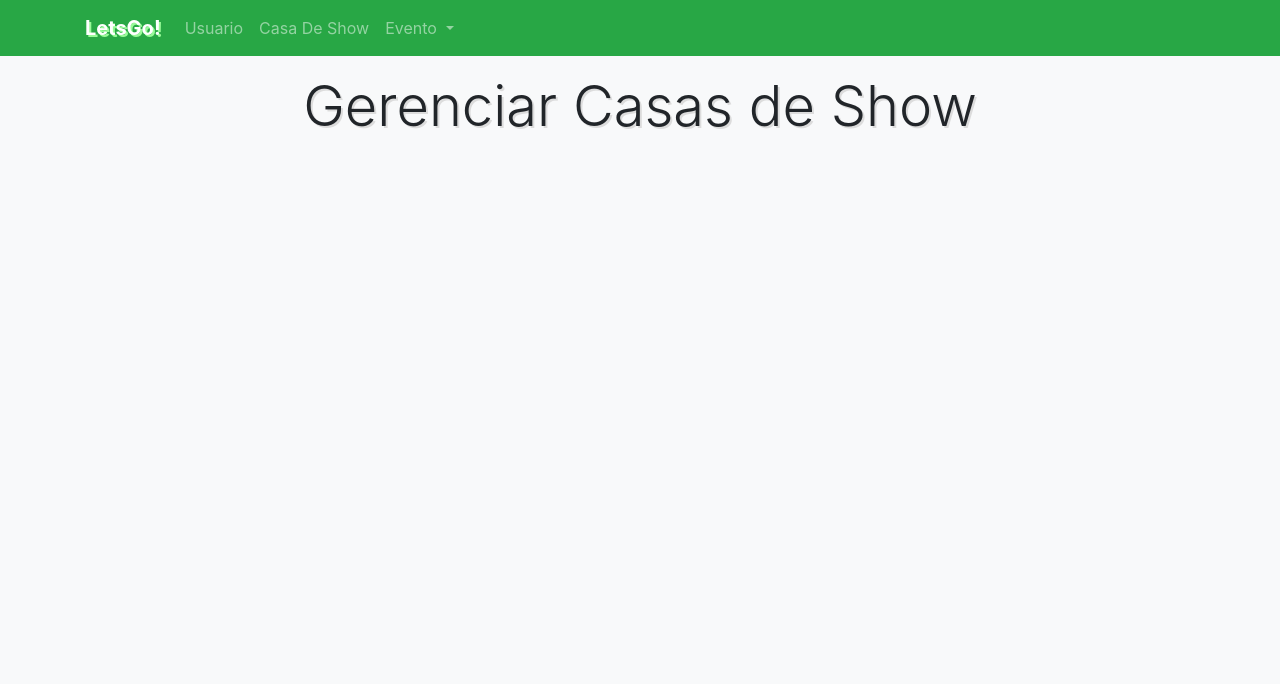
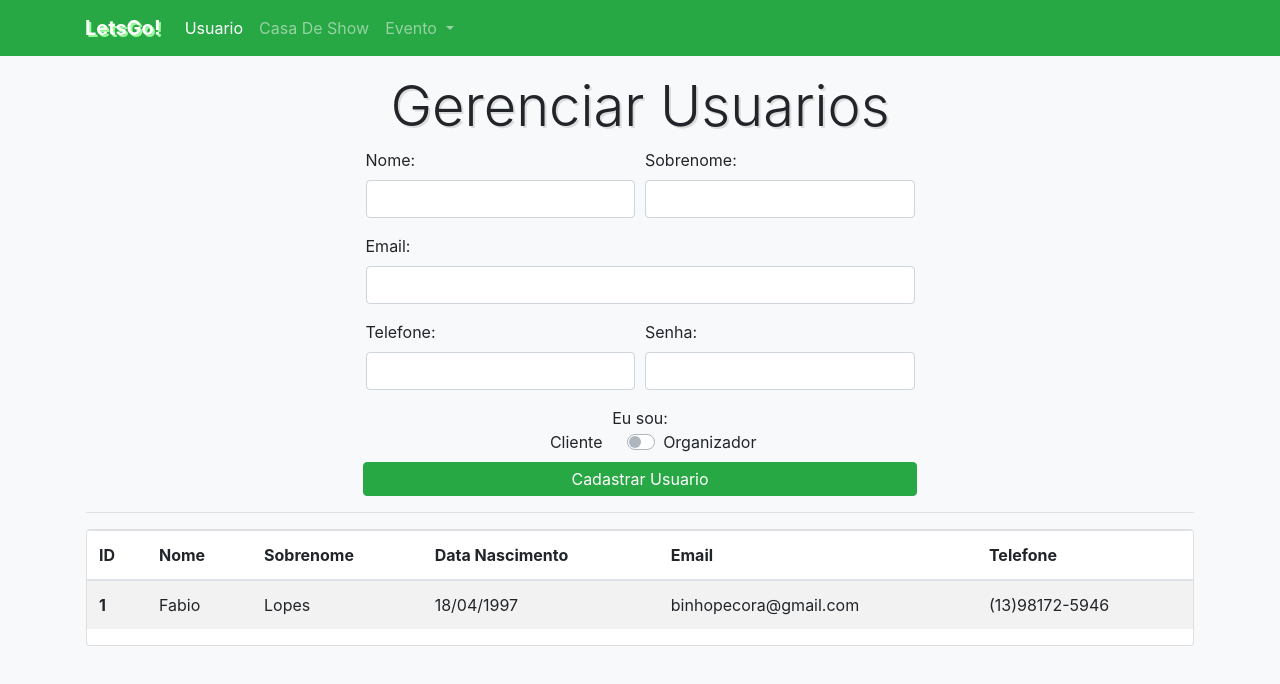
Before and after one commit to Plops013/LetsGoAngularFrontEnd, an Angular app: page /usuario/cadastrar in a window 1280 px wide. Shown: the top 684 px of the page. Built offline with nearby package versions, Linux system fonts and the light colour scheme.

Commit message:
Pequenas atts

```diff
--- a/src/app/app.module.ts
+++ b/src/app/app.module.ts
@@ -1,3 +1,4 @@
+import { UsuarioModule } from './usuario/usuario.module';
 import { EventoModule } from './evento/evento.module';
 import { FormsModule } from '@angular/forms';
 import { BrowserModule } from '@angular/platform-browser';
@@ -18,7 +19,8 @@ import { NavbarComponent } from './shared/navbar/navbar.component';
     BrowserModule,
     AppRoutingModule,
     FormsModule,
-    EventoModule
+    EventoModule,
+    UsuarioModule
   ],
   providers: [],
   bootstrap: [AppComponent]
--- a/src/app/shared/navbar/navbar.component.html
+++ b/src/app/shared/navbar/navbar.component.html
@@ -9,7 +9,7 @@
     <div class="collapse navbar-collapse" id="navbarSupportedContent">
       <ul class="navbar-nav mr-auto">
         <li class="nav-item">
-          <a class="nav-link" href="#"  routerLinkActive="active">Usuario</a>
+          <a class="nav-link" href="#" routerLink="/usuario/cadastrar"  routerLinkActive="active">Usuario</a>
         </li>
         <li class="nav-item">
           <a class="nav-link" href="#" routerLink="/casadeshow/cadastrar"  routerLinkActive="active">Casa De Show</a>
--- a/src/app/usuario/cadastrar/cadastrar.component.html
+++ b/src/app/usuario/cadastrar/cadastrar.component.html
@@ -1,8 +1,67 @@
 <div class="card bg-light border-light">
-  <h1 class="display-4 text-center" style="text-shadow: 2px 2px gainsboro;">Gerenciar Casas de Show</h1>
+  <h1 class="display-4 text-center" style="text-shadow: 2px 2px gainsboro;">Gerenciar Usuarios</h1>
   <form (ngSubmit)="onSubmit()">
-    <div class="form-row">
-      <div class="form-group"></div>
+    <div class="form-row justify-content-center">
+      <div class="form-group col-lg-3">
+        <label>Nome:</label>
+        <input class="form-control" type="text" [(ngModel)]="usuario.nome" name="nome" />
+      </div>
+      <div class="form-group col-lg-3">
+        <label>Sobrenome:</label>
+        <input class="form-control" type="text" name="sobrenome" [(ngModel)]="usuario.sobrenome" />
+      </div>
     </div>
+    <div class="form-row justify-content-center">
+      <div class="form-group col-lg-6">
+        <label>Email:</label>
+        <input class="form-control" type="email" name="email" [(ngModel)]="usuario.email" />
+      </div>
+    </div>
+    <div class="form-row justify-content-center">
+      <div class="form-group col-lg-3">
+        <label>Telefone:</label>
+        <input class="form-control" type="text" name="telefone" [(ngModel)]="usuario.telefone" />
+      </div>
+      <div class="form-group col-lg-3">
+        <label>Senha:</label>
+        <input class="form-control" type="password" name="senha" [(ngModel)]="usuario.senha" />
+      </div>
+    </div>
+    <p class="text-center mb-0">Eu sou:</p>
+    <div class="form-row mt-0 mb-0 pb-0 justify-content-center">
+      <div class="form-group  mb-2 pb-0 col-lg-6">
+        <div class="custom-control  mb-0 pb-0 custom-switch">
+          <label style="margin-left: 26%;" class="col-sm-3 mb-0 pb-0">Cliente</label>
+          <input type="checkbox" class="mb-0 pb-0 custom-control-input" id="customSwitch1">
+          <label class="custom-control-label mb-0 pb-0" for="customSwitch1">Organizador</label>
+        </div>
+      </div>
+    </div>
+    <button class="offset-lg-3 btn btn-success mt-0 py-1 col-lg-6" type="submit">Cadastrar Usuario</button>
   </form>
+  <hr />
+  <div class="card table-responsive">
+    <table class="table table-striped">
+      <thead>
+        <tr>
+          <th scope="col">ID</th>
+          <th scope="col">Nome</th>
+          <th scope="col">Sobrenome</th>
+          <th scope="col">Data Nascimento</th>
+          <th scope="col">Email</th>
+          <th scope="col">Telefone</th>
+        </tr>
+      </thead>
+      <tbody>
+        <tr>
+          <th scope="row">1</th>
+          <td>Fabio</td>
+          <td>Lopes</td>
+          <td>18/04/1997</td>
+          <td>binhopecora@gmail.com</td>
+          <td>(13)98172-5946</td>
+        </tr>
+      </tbody>
+    </table>
+  </div>
 </div>
--- a/src/app/usuario/cadastrar/cadastrar.component.ts
+++ b/src/app/usuario/cadastrar/cadastrar.component.ts
@@ -1,3 +1,4 @@
+import { Usuario } from './../../shared/models/usuario.model';
 import { Component, OnInit } from '@angular/core';
 
 @Component({
@@ -6,6 +7,8 @@ import { Component, OnInit } from '@angular/core';
   styleUrls: ['./cadastrar.component.css']
 })
 export class CadastrarComponent implements OnInit {
+
+  usuario = new Usuario();
 
   constructor() { }
 
--- a/src/app/usuario/usuario-routing.module.ts
+++ b/src/app/usuario/usuario-routing.module.ts
@@ -1,4 +1,6 @@
+import { ListarComponent } from './listar/listar.component';
 import { CadastrarComponent } from './cadastrar/cadastrar.component';
 export const UsuarioRoutingModule = [
-  { path: 'usuario/cadastrar', component: CadastrarComponent }
-]
+  { path: 'usuario/cadastrar', component: CadastrarComponent },
+  { path: 'usuario/listar', component: ListarComponent  }
+];
--- a/src/app/usuario/usuario.module.ts
+++ b/src/app/usuario/usuario.module.ts
@@ -1,3 +1,4 @@
+import { FormsModule } from '@angular/forms';
 import { NgModule } from '@angular/core';
 import { CommonModule } from '@angular/common';
 import { CadastrarComponent } from './cadastrar/cadastrar.component';
@@ -8,7 +9,7 @@ import { ListarComponent } from './listar/listar.component';
 @NgModule({
   declarations: [CadastrarComponent, ListarComponent],
   imports: [
-    CommonModule
+    CommonModule, FormsModule
   ]
 })
 export class UsuarioModule { }
```
